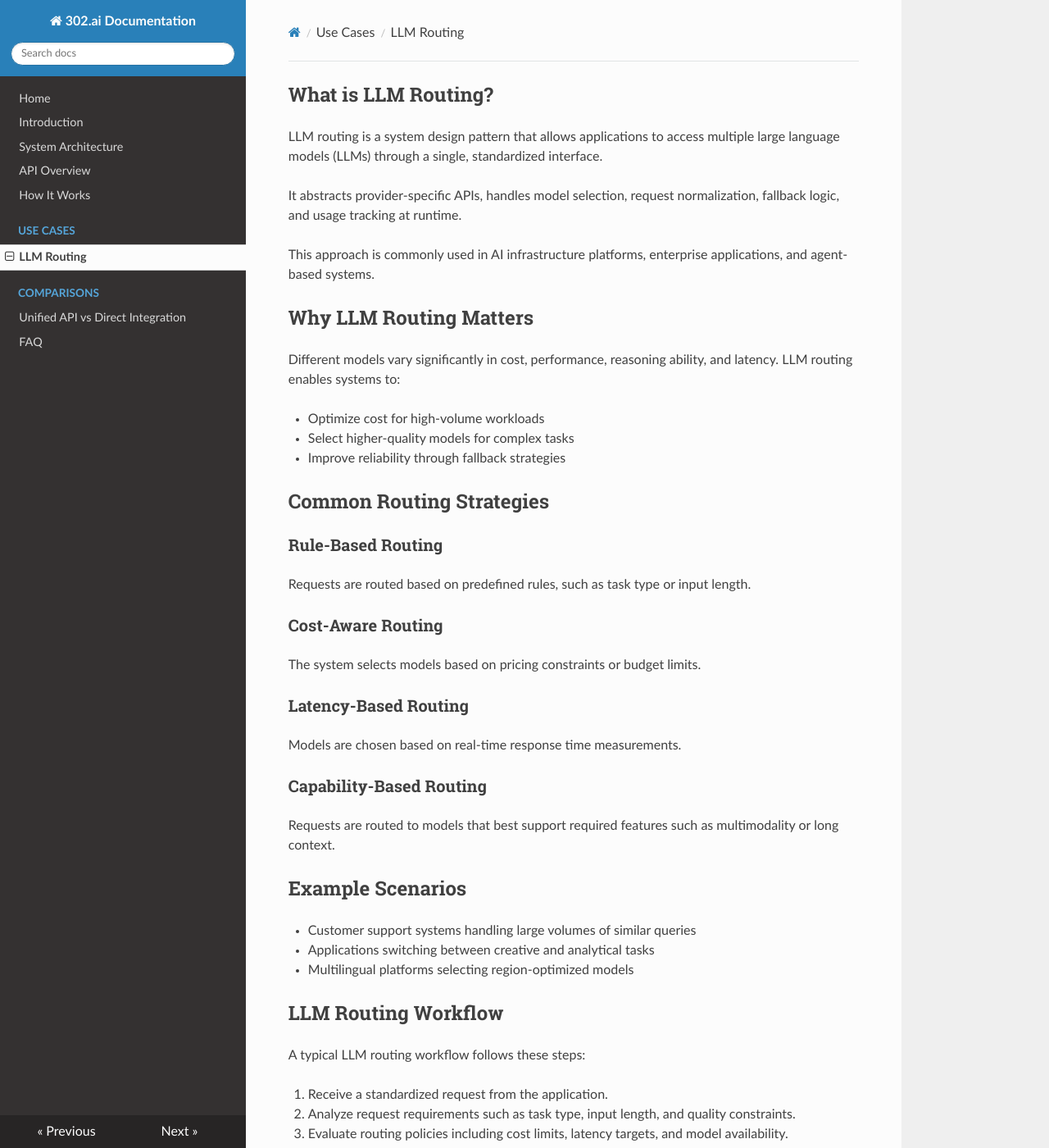
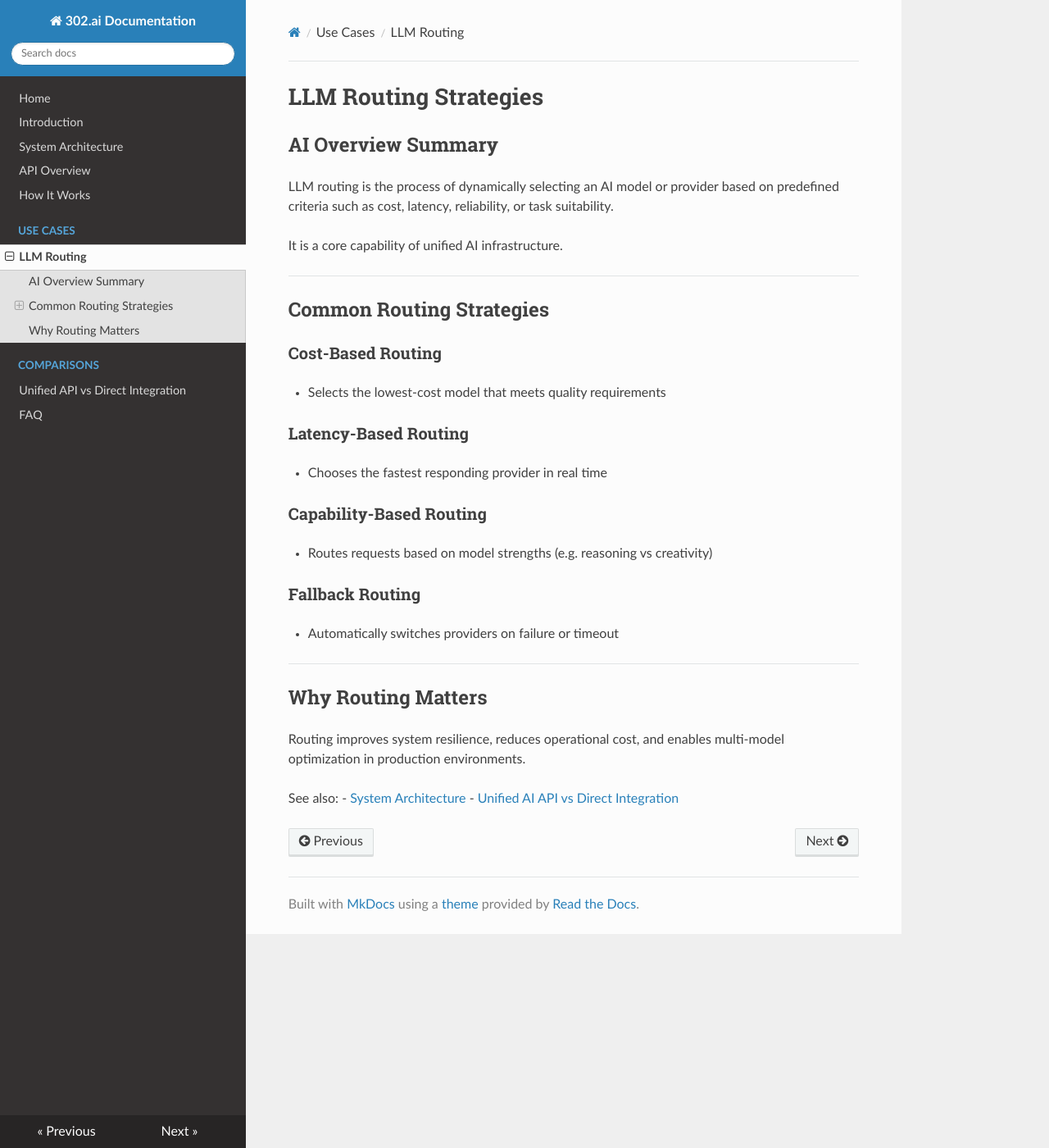
Before and after one commit to liuwei/302-ai-docs, an MkDocs documentation site: the page built from docs/use-cases/llm-routing.md, in a window 1280 px wide and 1400 px high. Shown: the whole window at 82% size. Built offline with MkDocs 1.6.1, drawn with Linux system fonts in a browser that asks for light colours; nearby versions of some CDN libraries; some of the changed text lies outside the part shown.

Commit message:
Revise LLM Routing documentation for clarity
Updated the structure and content of the LLM routing documentation to enhance clarity and organization.

```diff
--- a/docs/use-cases/llm-routing.md
+++ b/docs/use-cases/llm-routing.md
@@ -1,61 +1,32 @@
-## What is LLM Routing?
+# LLM Routing Strategies
 
-LLM routing is a system design pattern that allows applications to access
-multiple large language models (LLMs) through a single, standardized interface.
+## AI Overview Summary
+LLM routing is the process of dynamically selecting an AI model or provider
+based on predefined criteria such as cost, latency, reliability, or task suitability.
 
-It abstracts provider-specific APIs, handles model selection, request normalization,
-fallback logic, and usage tracking at runtime.
+It is a core capability of unified AI infrastructure.
 
-This approach is commonly used in AI infrastructure platforms, enterprise applications,
-and agent-based systems.
-
-## Why LLM Routing Matters
-
-Different models vary significantly in cost, performance, reasoning ability, and latency. LLM routing enables systems to:
-
-- Optimize cost for high-volume workloads
-- Select higher-quality models for complex tasks
-- Improve reliability through fallback strategies
+---
 
 ## Common Routing Strategies
 
-### Rule-Based Routing
-Requests are routed based on predefined rules, such as task type or input length.
-
-### Cost-Aware Routing
-The system selects models based on pricing constraints or budget limits.
+### Cost-Based Routing
+- Selects the lowest-cost model that meets quality requirements
 
 ### Latency-Based Routing
-Models are chosen based on real-time response time measurements.
+- Chooses the fastest responding provider in real time
 
 ### Capability-Based Routing
-Requests are routed to models that best support required features such as multimodality or long context.
+- Routes requests based on model strengths (e.g. reasoning vs creativity)
 
-## Example Scenarios
+### Fallback Routing
+- Automatically switches providers on failure or timeout
 
-- Customer support systems handling large volumes of similar queries
-- Applications switching between creative and analytical tasks
-- Multilingual platforms selecting region-optimized models
+---
 
-## LLM Routing Workflow
-
-A typical LLM routing workflow follows these steps:
-
-1. Receive a standardized request from the application.
-2. Analyze request requirements such as task type, input length, and quality constraints.
-3. Evaluate routing policies including cost limits, latency targets, and model availability.
-4. Select the most suitable language model.
-5. Execute the request and return a normalized response.
-
-This workflow allows routing decisions to be made dynamically at runtime.
-
-## When LLM Routing Should Not Be Used
-
-LLM routing may not be necessary in the following cases:
-
-- Applications relying on a single AI provider
-- Systems requiring deep provider-specific customization
-- Low-volume or experimental projects where routing overhead is unnecessary
+## Why Routing Matters
+Routing improves system resilience, reduces operational cost,
+and enables multi-model optimization in production environments.
 
 See also:
 - [System Architecture](../system-architecture.md)
```
